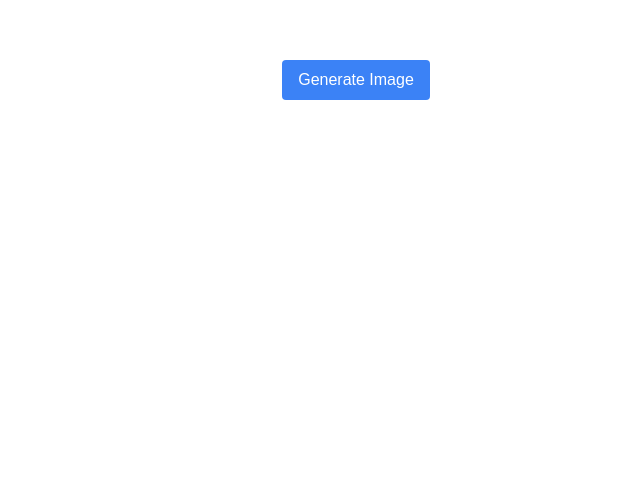
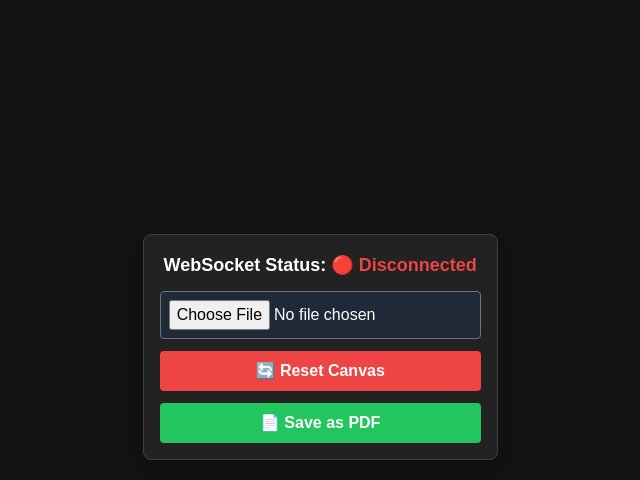
Before and after one commit to tanushgolwala/gitfarm, a Next.js app in the folder frontend_gitfarm/: page / in a window 1280 px wide. Shown: the part 320-800 px from the top of the page, without its empty margins (284-924 px from the left). Built offline with nearby package versions, Linux system fonts and the light colour scheme; no server answers.

Commit message:
fix : minor

```diff
--- a/frontend_gitfarm/app/page.tsx
+++ b/frontend_gitfarm/app/page.tsx
@@ -1,12 +1,11 @@
 import Image from "next/image";
 import MyCanvas from "@/components/MyCanvas";
 import WebSocketCanvas from "@/components/WebSocketCanvas";
-import GenerateImagePage from "@/components/generate-image";
 
 export default function Home() {
     return (
         <>
-            <GenerateImagePage />
+            <WebSocketCanvas />
         </>
     );
 }
--- a/frontend_gitfarm/components/generate-image.tsx
+++ b/frontend_gitfarm/components/GenerateImage.tsx
@@ -10,8 +10,9 @@ export default function GenerateImagePage() {
     setImageUrl(null);
 
     const imputprompt = 'Turing Machine';
-
-    const response = await fetch("/api/generate-image", {
+    const flag = true;
+    const endpoint = flag ? "/api/generate-image" : "/api/get-image";
+    const response = await fetch(endpoint, {
       method: "POST",
       headers: {
         "Content-Type": "application/json"
```
